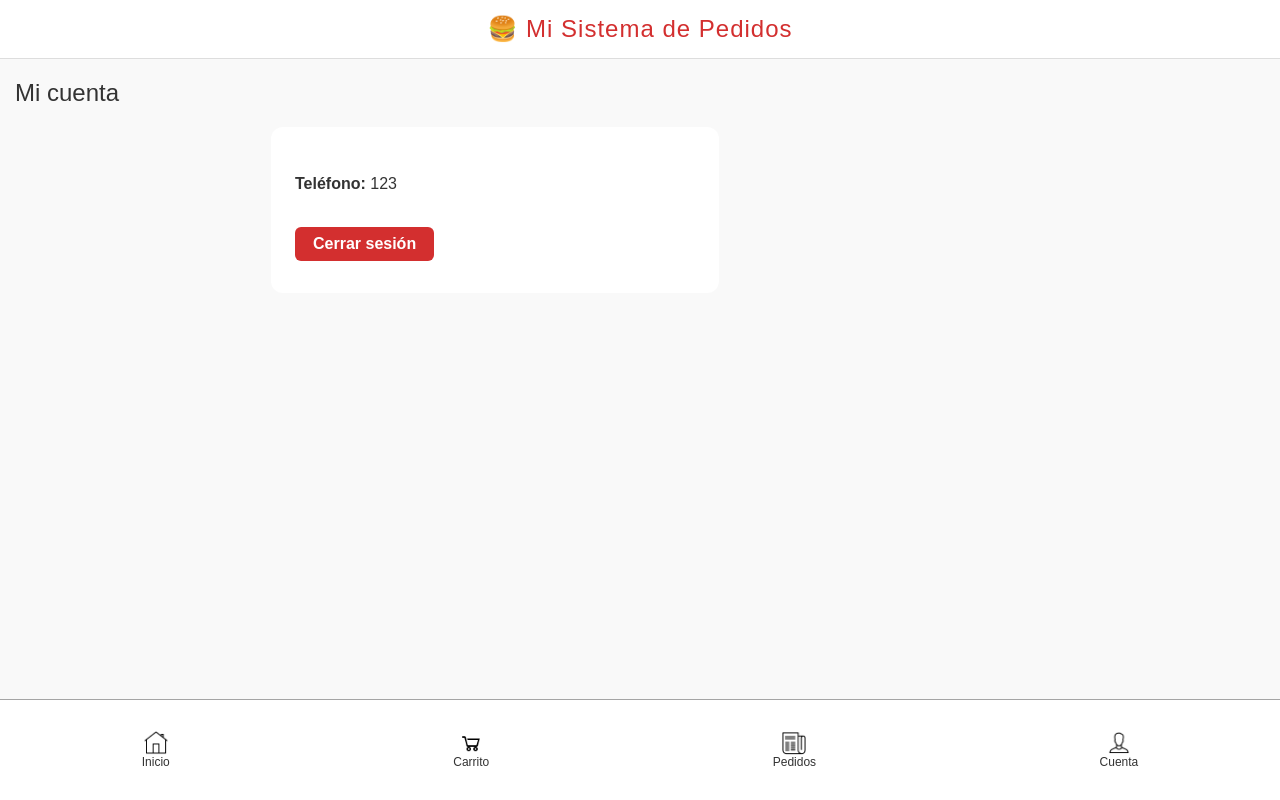
After one commit to Valenn31/Bajoneros, a Django app: page /cuenta/ in a window 1280 px wide. The commit adds this page. Run offline with Django 5.2, Linux system fonts and the light colour scheme; a user stored in the database is signed in; some web fonts are replaced.

Commit message:
actualizacion

```diff
--- a/anotaciones.txt
+++ b/anotaciones.txt
@@ -26,7 +26,7 @@ PAGINA CLIENTE IDEAS
     🔲Pedir la direccion de la persona al abrir la app luego del login
     y autocompletar en el pedido
 
-
+    🔲Agregar a mi cuenta: Direcciones, fecha de nacimiento
 
     -Carrito / pago
 
--- a/sistema/mi_app/templates/base.html
+++ b/sistema/mi_app/templates/base.html
@@ -24,24 +24,6 @@
         </div>
     </header>
 
-    <!-- Modal de cuenta -->
-    <div id="modal-cuenta" style="display:none; position:fixed; top:0; left:0; width:100vw; height:100vh; background:rgba(0,0,0,0.25); z-index:9999; align-items:center; justify-content:center;">
-        <div style="background:#fff; border-radius:12px; padding:32px 24px; min-width:260px; max-width:90vw; box-shadow:0 4px 24px rgba(0,0,0,0.18); position:relative;">
-            <button id="cerrar-modal-cuenta" style="position:absolute; top:10px; right:10px; background:none; border:none; font-size:1.5em; color:#d32f2f; cursor:pointer;">&times;</button>
-            <h2 style="margin-top:0; margin-bottom:18px; font-size:1.2em;">Mi cuenta</h2>
-            {% if user.is_authenticated %}
-                <p><strong>Teléfono:</strong> {{ user.telefono }}</p>
-                <form method="post" action="{% url 'logout_cliente' %}">
-                    {% csrf_token %}
-                    <button type="submit" style="margin-top:18px; background:#d32f2f; color:#fff; border:none; border-radius:6px; padding:8px 18px; font-weight:bold; cursor:pointer;">Cerrar sesión</button>
-                </form>
-            {% else %}
-                <p>No has iniciado sesión.</p>
-                <a href="{% url 'login_cliente' %}" style="color:#d32f2f; font-weight:bold;">Iniciar sesión</a>
-            {% endif %}
-        </div>
-    </div>
-
     <main class="main-content">
         {% block content %}{% endblock %}
     </main>
@@ -60,7 +42,7 @@
             <img src="{% static 'icons/pedidos.png' %}" alt="Pedidos" style="width:24px;height:24px;">
             <span>Pedidos</span>
         </a>
-        <a href="javascript:void(0);" id="btn-cuenta-nav" class="nav-item{% if nav_active == 'cuenta' %} active{% endif %}">
+        <a href="{% url 'mi_cuenta' %}" id="btn-cuenta-nav" class="nav-item{% if nav_active == 'cuenta' %} active{% endif %}">
             <img src="{% static 'icons/cuenta.png' %}" alt="Cuenta" style="width:24px;height:24px;">
             <span>Cuenta</span>
         </a>
@@ -70,25 +52,6 @@
     if ('serviceWorker' in navigator) {
       navigator.serviceWorker.register("{% static 'sw.js' %}");
     }
-    // Botón de cuenta en barra inferior
-    var btnCuenta = document.getElementById('btn-cuenta-nav');
-    if (btnCuenta) {
-      btnCuenta.onclick = function() {
-        document.getElementById('modal-cuenta').style.display = 'flex';
-      };
-    }
-    var cerrarModal = document.getElementById('cerrar-modal-cuenta');
-    if (cerrarModal) {
-      cerrarModal.onclick = function() {
-        document.getElementById('modal-cuenta').style.display = 'none';
-      };
-    }
-    var modalCuenta = document.getElementById('modal-cuenta');
-    if (modalCuenta) {
-      modalCuenta.onclick = function(e) {
-        if (e.target === this) this.style.display = 'none';
-      };
-    }
     </script>
 </body>
 </html>
--- /dev/null
+++ b/sistema/mi_app/templates/cliente/mi_cuenta.html
@@ -0,0 +1,11 @@
+{% extends "base.html" %}
+{% block content %}
+<h2>Mi cuenta</h2>
+<div style="background:#fff; border-radius:12px; padding:32px 24px; max-width:400px; margin:0 auto;">
+    <p><strong>Teléfono:</strong> {{ user.telefono }}</p>
+    <form method="post" action="{% url 'logout_cliente' %}">
+        {% csrf_token %}
+        <button type="submit" style="margin-top:18px; background:#d32f2f; color:#fff; border:none; border-radius:6px; padding:8px 18px; font-weight:bold; cursor:pointer;">Cerrar sesión</button>
+    </form>
+</div>
+{% endblock %}
--- a/sistema/mi_app/views/cliente.py
+++ b/sistema/mi_app/views/cliente.py
@@ -72,3 +72,7 @@ def login_cliente(request):
 def logout_cliente(request):
     logout(request)
     return redirect('login_cliente')
+
+@login_required
+def mi_cuenta(request):
+    return render(request, 'cliente/mi_cuenta.html')
--- a/sistema/sistema/urls.py
+++ b/sistema/sistema/urls.py
@@ -3,7 +3,7 @@ from django.contrib import admin
 from django.urls import path
 from mi_app import views
 from mi_app.views import cliente as views_cliente
-from mi_app.views.cliente import logout_cliente
+from mi_app.views.cliente import logout_cliente, mi_cuenta
 from django.conf import settings
 from django.conf.urls.static import static
 from django.views.generic import RedirectView
@@ -46,5 +46,8 @@ urlpatterns = [
     # Redirección de login
     path('accounts/login/', RedirectView.as_view(url='/login/', permanent=False)),
 
+    # Mi cuenta
+    path('cuenta/', mi_cuenta, name='mi_cuenta'),
+
 ] + static(settings.MEDIA_URL, document_root=settings.MEDIA_ROOT) \
   + static(settings.STATIC_URL, document_root=settings.STATIC_ROOT)
```
Also changed, not shown: sistema/db.sqlite3.
